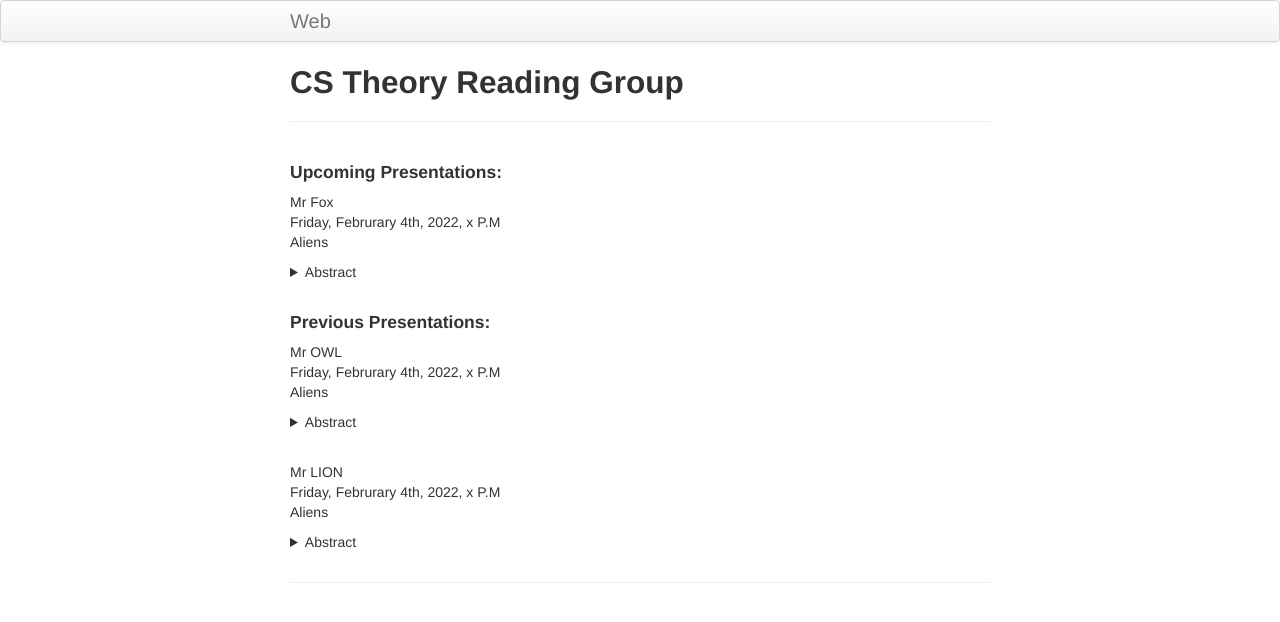
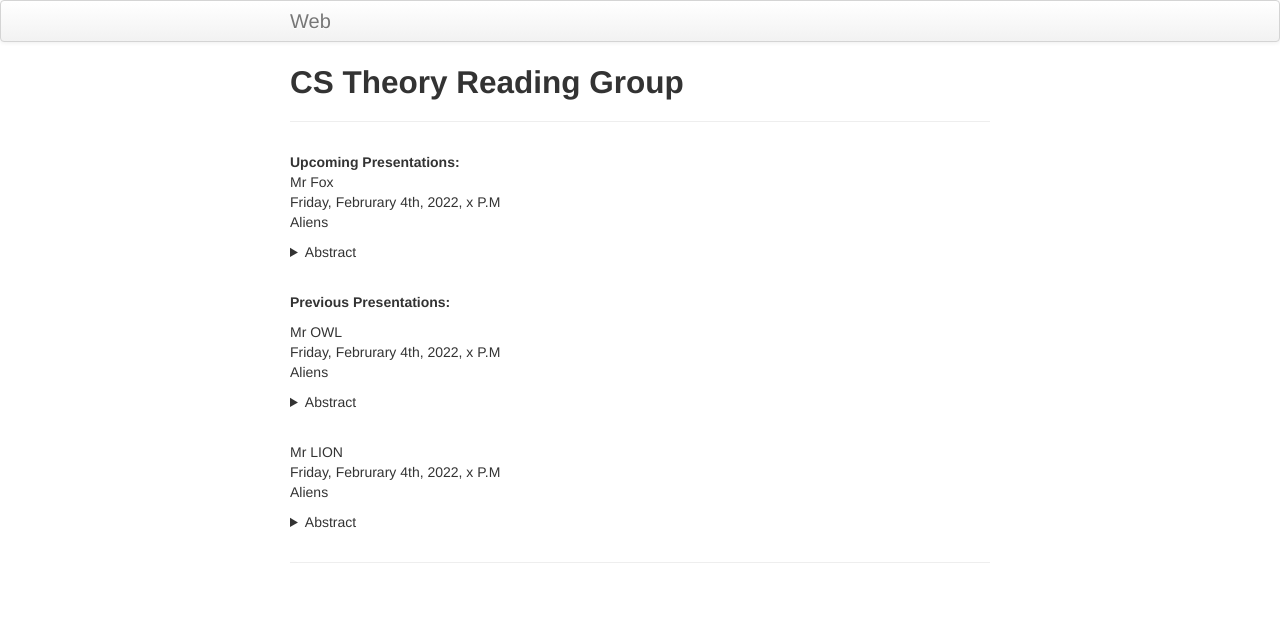
Before and after one commit to SRA2/cstweb, a Jekyll site: the page built from index.md, in a window 1280 px wide. Shown: the top 622 px of the page. Built offline with Jekyll 4.4.1, drawn with Linux system fonts in a browser that asks for light colours.

```diff
--- a/index.md
+++ b/index.md
@@ -4,7 +4,7 @@ title: CS Theory Reading Group
 tagline:
 description:
 ---
-#### **Upcoming Presentations:**
+**Upcoming Presentations:**
 Mr Fox
 Friday, Februrary 4th, 2022, x P.M
 Aliens
@@ -14,7 +14,7 @@ Aliens
 </details>
 <p>&nbsp;</p>
 
-#### **Previous Presentations:**
+**Previous Presentations:**
 
 Mr OWL
 Friday, Februrary 4th, 2022, x P.M
```
